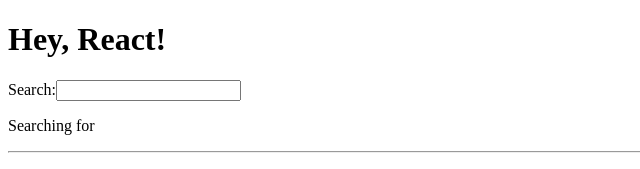
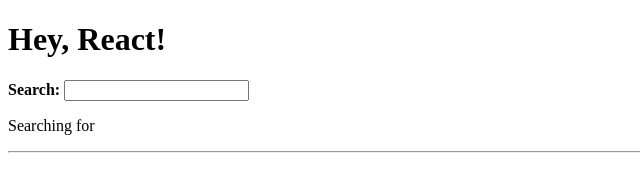
Before and after one commit to anthpantaleo/react_learning, a React app in the folder hacker-stories/: page / in a window 1280 px wide. Shown: the top 169 px of the page, without its empty margins (0-640 px from the left). Built offline with nearby package versions, Linux system fonts and the light colour scheme; the HTML template or start-up script is replaced by a standard one.

Commit message:
react component composition

```diff
--- a/hacker-stories/src/App.jsx
+++ b/hacker-stories/src/App.jsx
@@ -65,10 +65,11 @@
 
       <InputWithLabel
         id="search"
-        label="Search"
         value={searchTerm}
         onInputChange={handleSearch}
-      />
+      >
+        <strong>Search: </strong>
+      </InputWithLabel>
 
       <hr />
 
@@ -102,7 +103,13 @@
   );
 };
 
-const InputWithLabel = ({ id, label, value, type = "text", onInputChange }) => {
+const InputWithLabel = ({
+  id,
+  value,
+  type = "text",
+  onInputChange,
+  children,
+}) => {
   // const handleChange = (event) => {
   //   setSearchTerm(event.target.value);
   //   props.onSearch(event);
@@ -114,7 +121,7 @@
 
   return (
     <div>
-      <label htmlFor={id}>{label}:</label>
+      <label htmlFor={id}>{children}</label>
       <input
         id={id}
         type={type}
```
